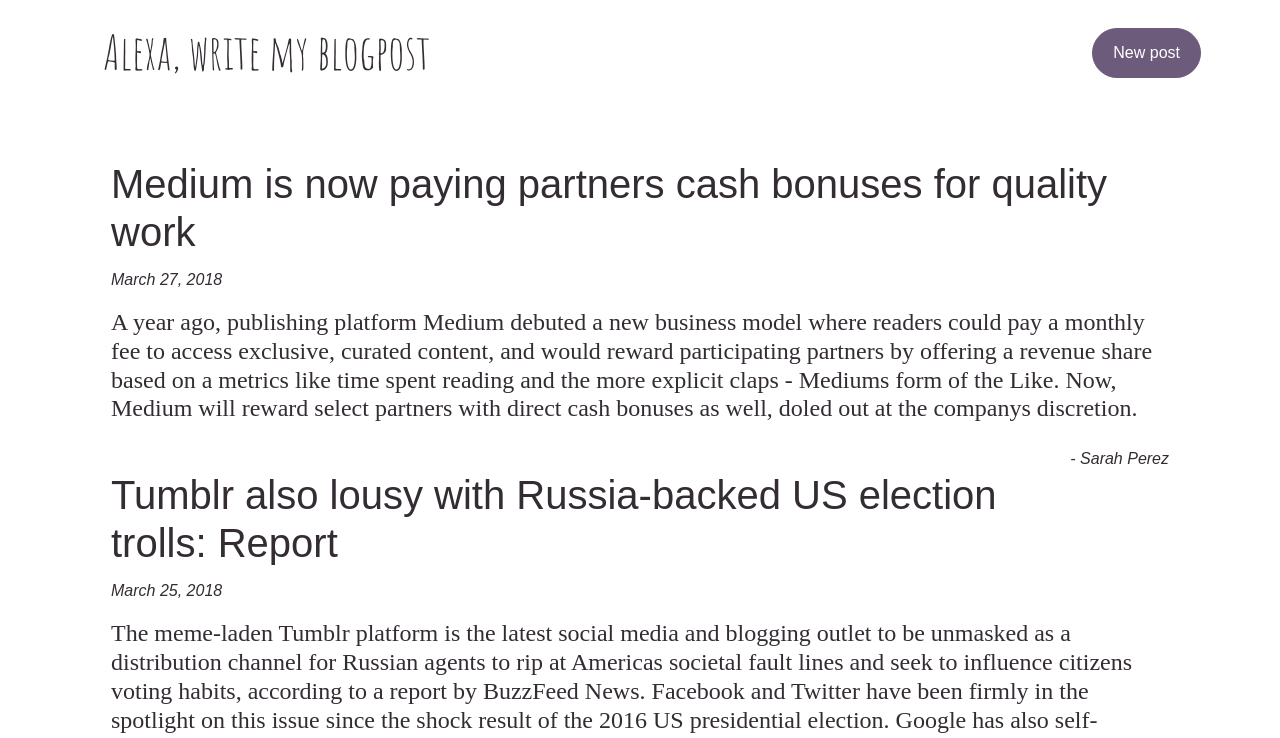
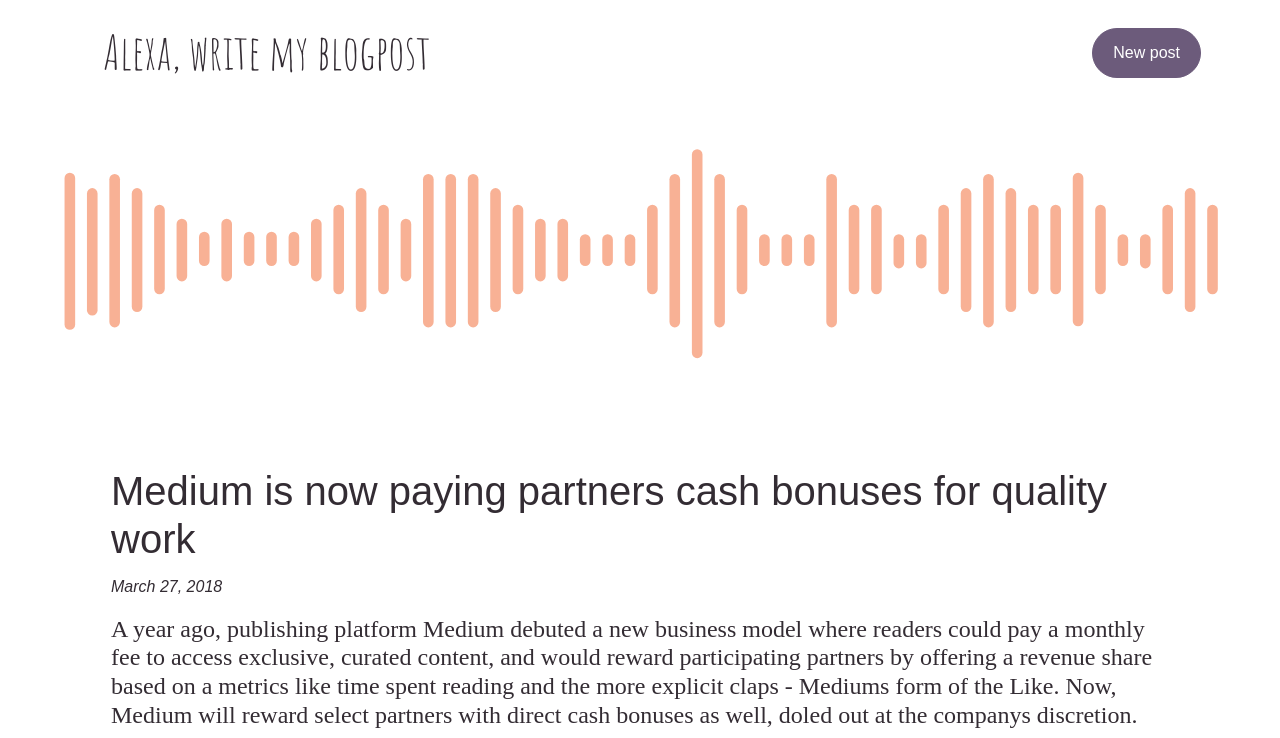
Before and after one commit to ammal617/Capgemini-meetup, a React (Create React App) app in the folder react-blog-frontend/: page / in a window 1280 px wide. Shown: the top 738 px of the page. Built offline with nearby package versions, Linux system fonts and the light colour scheme.

Commit message:
Blog header image

```diff
--- a/react-blog-frontend/src/Home.js
+++ b/react-blog-frontend/src/Home.js
@@ -24,6 +24,9 @@
     return (
       <div className="home">
         <div className="container-fluid">
+        <div className="header-image-container">
+          <img className="header-image" src={require('./media/sound_wave.svg')} />
+        </div>
           <div className="all-blogpost-container">
             {blogposts}
           </div>
--- a/react-blog-frontend/src/style/home.css
+++ b/react-blog-frontend/src/style/home.css
@@ -3,6 +3,9 @@
   padding-top: 6rem;
 }
 
+.header-image {
+  width:100%;
+}
 .post-container {
   margin-bottom: 3em;
 }
```
Also changed, not shown: react-blog-frontend/src/media/sound_wave.svg (added).
